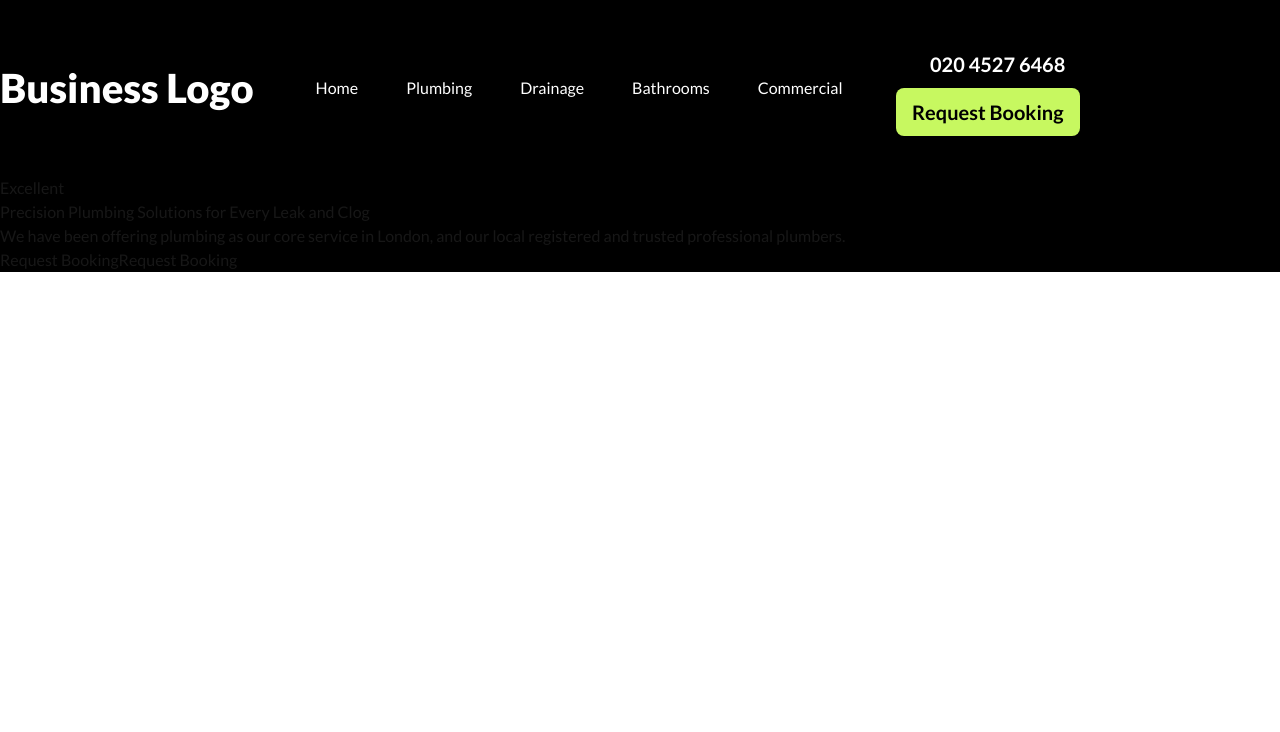
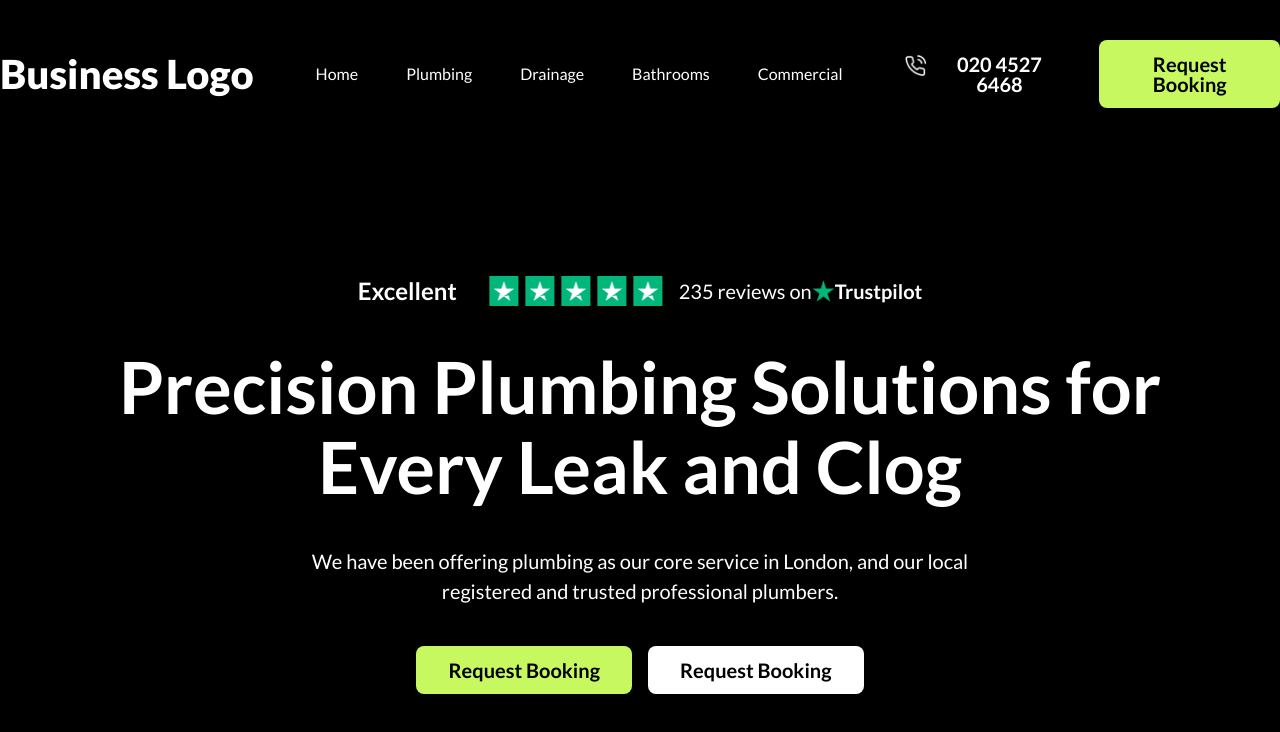
Before and after one commit to ivanhristov92/bp-demo-1, a Next.js app: page / in a window 1280 px wide. Shown: the top 732 px of the page. Built offline with nearby package versions, Linux system fonts and the light colour scheme.

Commit message:
working on creating the section

```diff
--- a/src/app/sections/section-3/section-3.module.css
+++ b/src/app/sections/section-3/section-3.module.css
@@ -6,57 +6,66 @@ body {
   font-family: "Lato", sans-serif;
 }
 
-.container{
+.container {
   max-width: 1340px;
   margin: 0 auto;
 }
-.header-sec{
+
+.header-sec {
   background-color: #000;
+  min-height: 808px;
 }
 
-.navbar-sec{
+.navbar-sec {
   display: flex;
   align-items: center;
-  padding: 40px 0;
+  padding: 40px 0 168px 0;
 }
-.navbarSec__left{
-  flex: 0 0 70%;
+
+.navbarSec__left {
+  flex: 0 0 68%;
   color: #fff;
   display: flex;
   align-items: center;
   gap: 0 38px;
 }
 
-.logo h1{
+.logo{
+  max-width: 270px;
+}
+.logo h1 {
   font-size: 40px;
   line-height: 48px;
   font-weight: 900;
 }
 
-.navbarSec__inner nav ul{
+.navbarSec__inner nav ul {
   display: flex;
 }
 
-.navbarSec__inner nav ul li{
+.navbarSec__inner nav ul li {
   margin: 0 24px;
   font-size: 16px;
   line-height: 24px;
   font-weight: 500;
 }
 
-.navbarSec__right{
-  flex: 1 0 22%;
+.navbarSec__right {
+  flex: 1 0 30%;
 }
 
-.navbarSec__button-phone{
+.navbarSec__button-phone {
   line-height: 100%;
   font-size: 20px;
   font-weight: 700;
   color: #fff;
   padding: 14px 34px;
   cursor: pointer;
+  display: flex;
+  gap: 0 5px;
 }
-.navbarSec__button-booking{
+
+.navbarSec__button-booking {
   font-size: 20px;
   font-weight: 700;
   color: #000;
@@ -66,3 +75,88 @@ body {
   cursor: pointer;
   padding: 14px 16px;
 }
+
+.header-description__inner {
+  display: flex;
+  align-items: center;
+  justify-content: center;
+  margin-bottom: 40px;
+}
+
+.header-description__inner h6 {
+  font-size: 24px;
+  line-height: 30px;
+  font-weight: 700;
+  color: #fff;
+  margin-right: 16px;
+}
+
+.header-description__stars {
+  display: flex;
+  align-items: center;
+  justify-content: center;
+  gap: 0 6px;
+  margin: 0 16px;
+}
+
+.navbarSec__actions{
+  display: flex;
+}
+.header-description__rating {
+  display: flex;
+  align-items: center;
+}
+
+.header-description__afterdesc {
+  text-align: center;
+  color: #fff;
+  max-width: 1045px;
+  margin: 0 auto;
+}
+
+p.header-description__reviews {
+  color: #fff;
+  font-size: 20px;
+  line-height: 30px;
+  font-weight: 400;
+}
+
+.header-description__afterdesc h2 {
+  font-size: 72px;
+  line-height: 80px;
+  font-weight: 700;
+  margin-bottom: 40px;
+}
+
+.header-description__afterdesc p {
+  font-size: 20px;
+  line-height: 30px;
+  font-weight: 400;
+  max-width: 690px;
+  margin: 0 auto 40px auto;
+}
+
+.header-description-booking {
+  font-size: 20px;
+  line-height: 100%;
+  font-weight: 700;
+  border-radius: 8px;
+  padding: 14px 32px;
+  color: #000;
+  cursor: pointer;
+}
+
+.header-description-booking--primary {
+  background-color: #C7F860;
+  margin-right: 16px;
+}
+
+.header-description-booking--secondary {
+  background-color: #FFFFFF;
+}
+
+.header-description__rating p {
+  color: #fff;
+  font-size: 20px;
+  font-weight: bolder;
+}
--- a/src/app/sections/section-3/section-3.tsx
+++ b/src/app/sections/section-3/section-3.tsx
@@ -1,6 +1,11 @@
 import Image from "next/image";
 import styles from "./section-3.module.css";
 import Link from "next/link";
+const logoPath = "/assets/section-3/star.png";
+const ratingPath = "/assets/section-3/rating.png";
+const PhoneIcon = "/assets/section-3/phone-icon.png";
+
+// /assets/section-1/banner_0.png
 export const SectionThree = () => {
   return (
     <section className={`${styles["header-sec"]}`}>
@@ -37,6 +42,7 @@ export const SectionThree = () => {
           <div className={styles["navbarSec__right"]}>
             <div className={styles["navbarSec__actions"]}>
               <button className={styles["navbarSec__button-phone"]}>
+              <Image src={PhoneIcon} alt="Logo" width={24} height={24} />
                 020 4527 6468
               </button>
               <button className={styles["navbarSec__button-booking"]}>
@@ -46,18 +52,28 @@ export const SectionThree = () => {
           </div>
         </div>
         {/* Ending the navbar sec */}
-        <div className="header-description">
-          <div className="header-description__inner">
+        <div  className={styles["header-description"]}>
+          <div  className={styles["header-description__inner"]}>
             <h6>Excellent</h6>
-            <div className="header-description__stars">{/* <Image /> */}</div>
+            <div  className={styles["header-description__stars"]}>
+              <Image src={logoPath} alt="Logo" width={30} height={30} />
+              <Image src={logoPath} alt="Logo" width={30} height={30} />
+              <Image src={logoPath} alt="Logo" width={30} height={30} />
+              <Image src={logoPath} alt="Logo" width={30} height={30} />
+              <Image src={logoPath} alt="Logo" width={30} height={30} />
+            </div>
+            <p  className={styles["header-description__reviews"]}>235 reviews on</p>
+            <div  className={styles["header-description__rating"]}>
+            <Image src={ratingPath} alt="Logo" width={23} height={23} /> <p>Trustpilot</p>
+            </div>
           </div>
-          <div className="header-description__afterdesc">
+          <div   className={styles["header-description__afterdesc"]}>
             <h2>Precision Plumbing Solutions for Every Leak and Clog</h2>
             <p>
               We have been offering plumbing as our core service in London, and
               our local registered and trusted professional plumbers.
             </p>
-            <div className="header-description__actions">
+            <div  className={styles["header-description__actions"]}>
               <button
                 className={`${styles["header-description-booking"]} ${styles["header-description-booking--primary"]}`}
               >
```
Also changed, not shown: public/assets/section-3/phone-icon.png (added), public/assets/section-3/rating.png (added).
